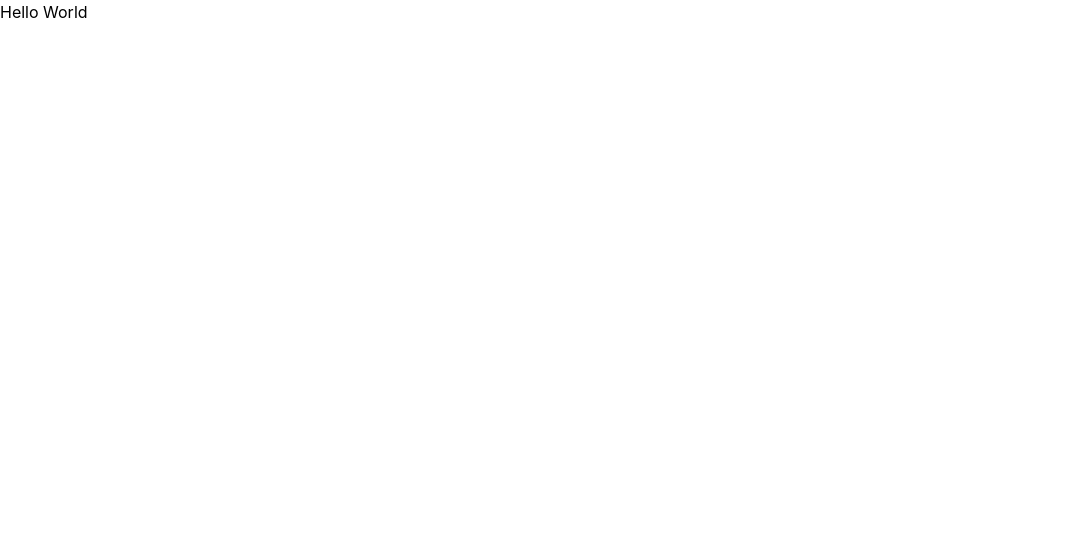
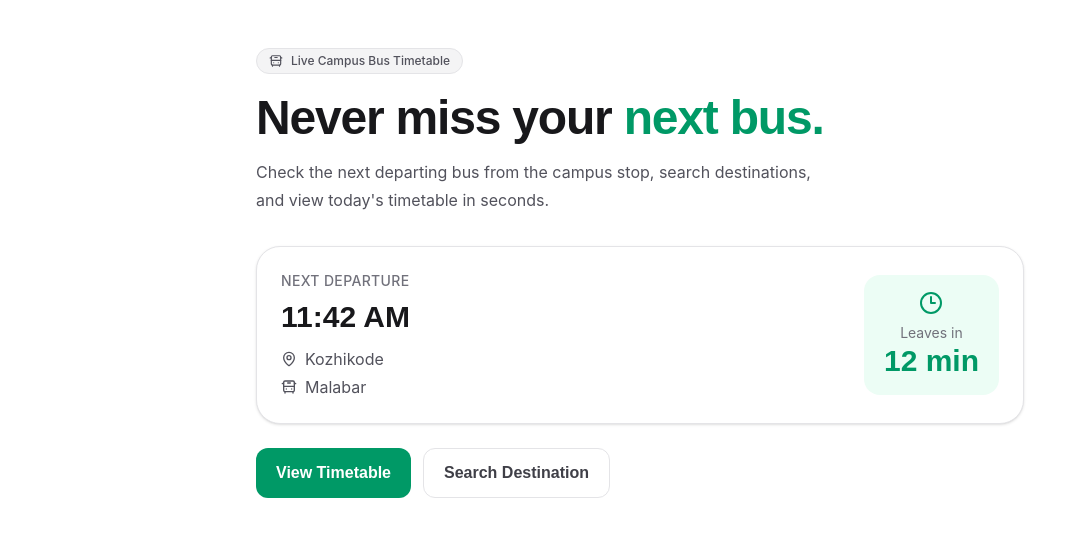
Before and after one commit to rinshadkunnummal/busundo, a React (Vite) app: page / in a window 1280 px wide. Shown: the top 536 px of the page, without its empty margins (0-1086 px from the left). Built offline with nearby package versions, Linux system fonts and the light colour scheme.

Commit message:
feat: update title and add Hero component with bus timetable features

```diff
--- a/index.html
+++ b/index.html
@@ -4,7 +4,7 @@
     <meta charset="UTF-8" />
     <link rel="icon" type="image/svg+xml" href="/favicon.svg" />
     <meta name="viewport" content="width=device-width, initial-scale=1.0" />
-    <title>busundo</title>
+    <title>Bus Finding App for DH Students</title>
   </head>
   <body>
     <div id="root"></div>
--- a/package.json
+++ b/package.json
@@ -11,6 +11,7 @@
   },
   "dependencies": {
     "@tailwindcss/vite": "^4.3.2",
+    "lucide-react": "^1.24.0",
     "react": "^19.2.7",
     "react-dom": "^19.2.7",
     "tailwindcss": "^4.3.2"
--- a/src/App.tsx
+++ b/src/App.tsx
@@ -1,8 +1,9 @@
+import Hero from "./components/Hero"
 
 function App() {
   return (
     <>
-      <h1>Hello World</h1>
+      <Hero />
     </>
   )
 }
--- /dev/null
+++ b/src/components/Hero.tsx
@@ -0,0 +1,71 @@
+import { Clock3, BusFront, MapPin } from "lucide-react";
+
+export default function Hero() {
+  return (
+    <section className="px-6 pt-12 pb-8">
+      <div className="mx-auto max-w-3xl">
+        <span className="inline-flex items-center gap-2 rounded-full border border-zinc-200 bg-zinc-100 px-3 py-1 text-xs font-medium font-inter text-zinc-600">
+          <BusFront className="h-3.5 w-3.5" />
+          Live Campus Bus Timetable
+        </span>
+
+        <h1 className="mt-5 font-sora text-4xl font-bold tracking-tight text-zinc-900 sm:text-5xl">
+          Never miss your
+          <span className="text-emerald-600"> next bus.</span>
+        </h1>
+
+        <p className="mt-4 max-w-xl font-inter text-base leading-7 text-zinc-600">
+          Check the next departing bus from the campus stop, search
+          destinations, and view today's timetable in seconds.
+        </p>
+
+        {/* Next Bus Card */}
+        <div className="mt-8 rounded-3xl border border-zinc-200 bg-white p-6 shadow-sm">
+          <div className="flex items-center justify-between">
+            <div>
+              <p className="font-inter text-sm font-medium uppercase tracking-wide text-zinc-500">
+                Next Departure
+              </p>
+
+              <h2 className="mt-2 font-sora text-3xl font-bold text-zinc-900">
+                11:42 AM
+              </h2>
+
+              <div className="mt-3 flex items-center gap-2 font-inter text-zinc-600">
+                <MapPin className="h-4 w-4" />
+                <span>Kozhikode</span>
+              </div>
+
+              <div className="mt-1 flex items-center gap-2 font-inter text-zinc-600">
+                <BusFront className="h-4 w-4" />
+                <span>Malabar</span>
+              </div>
+            </div>
+
+            <div className="rounded-2xl bg-emerald-50 px-5 py-4 text-center">
+              <Clock3 className="mx-auto h-6 w-6 text-emerald-600" />
+
+              <p className="mt-2 font-inter text-sm text-zinc-500">
+                Leaves in
+              </p>
+
+              <p className="font-sora text-3xl font-bold text-emerald-600">
+                12 min
+              </p>
+            </div>
+          </div>
+        </div>
+
+        <div className="mt-6 flex flex-wrap gap-3">
+          <button className="rounded-xl bg-emerald-600 px-5 py-3 font-sora font-semibold text-white transition hover:bg-emerald-700">
+            View Timetable
+          </button>
+
+          <button className="rounded-xl border border-zinc-200 bg-white px-5 py-3 font-sora font-semibold text-zinc-700 transition hover:bg-zinc-50">
+            Search Destination
+          </button>
+        </div>
+      </div>
+    </section>
+  );
+}
--- a/src/index.css
+++ b/src/index.css
@@ -1 +1,10 @@
 @import "tailwindcss";
+
+/* fonts */
+@import url("https://fonts.googleapis.com/css2?family=Inter:wght@100..900&display=swap");
+@import url("https://fonts.googleapis.com/css2?family=Sora:wght@100..800&display=swap");
+
+@theme{
+  --font-inter: 'Inter', sans-serif;
+  --font-sora: 'Sora', sans-serif;
+}
```
Also changed, not shown: 1 other file (tests, documents, lock files or other folders).
